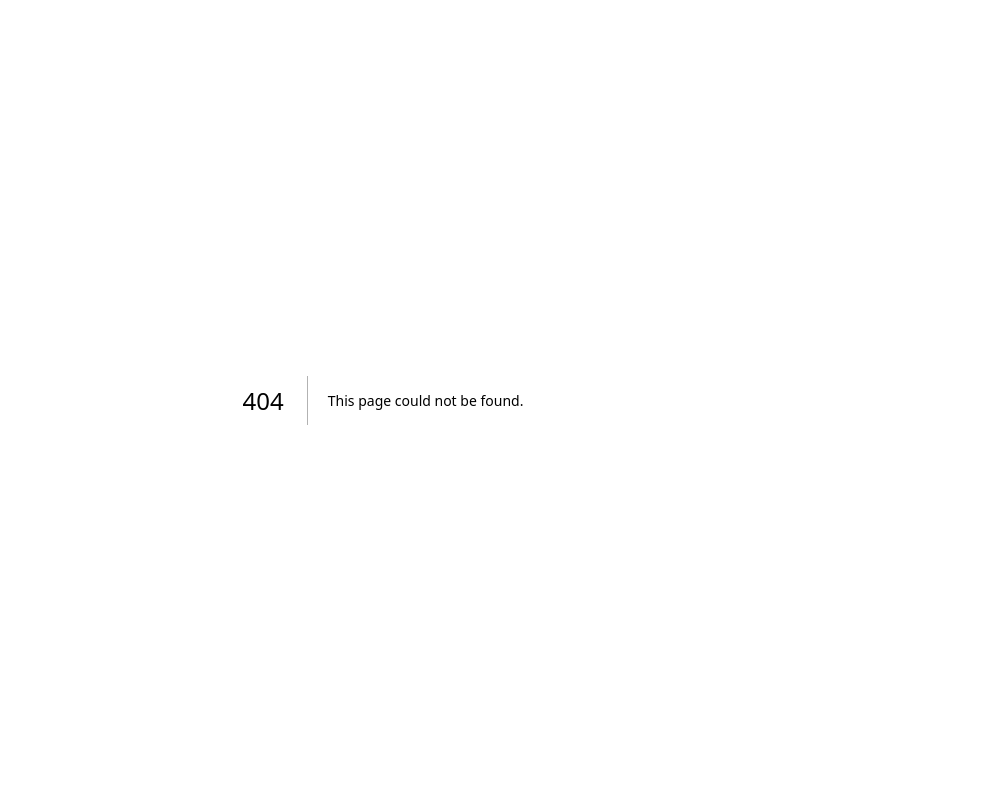
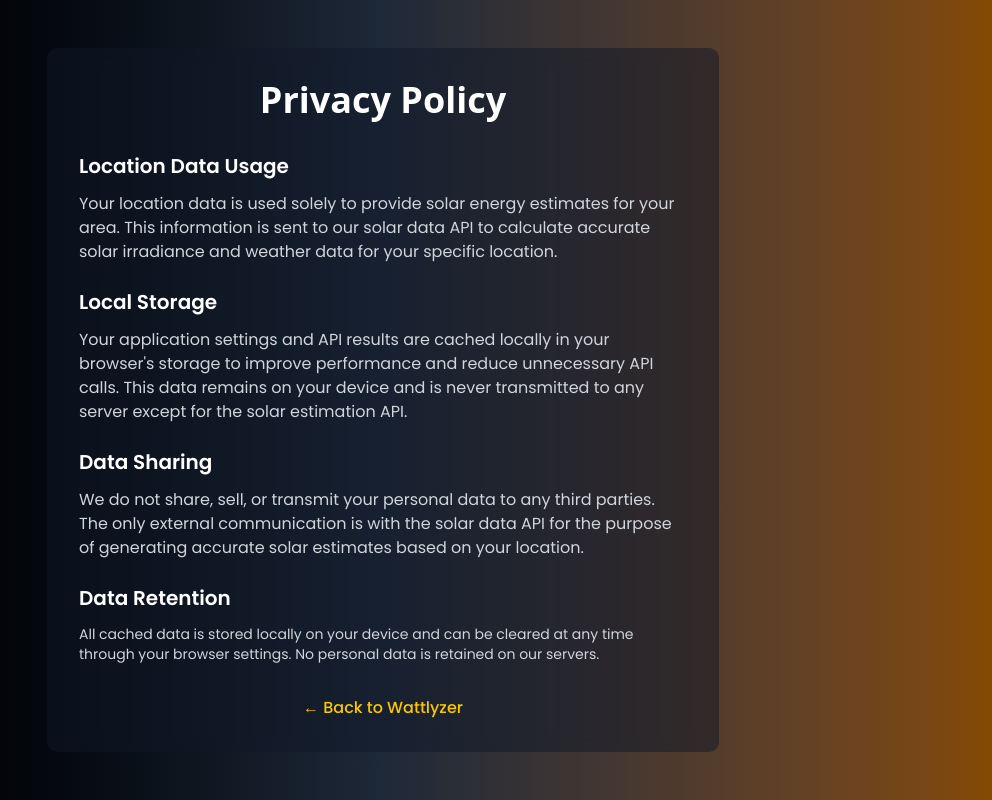
Before and after one commit to F1nal04/wattlyzer, a Next.js app: page /privacy in a window 1280 px wide. Before the commit this address had no page. Shown: the whole page, without its empty margins (257-1249 px from the left). Built offline with nearby package versions, Linux system fonts and the light colour scheme.

Commit message:
feat: add privacy policy page and link in footer

```diff
--- a/src/app/page.tsx
+++ b/src/app/page.tsx
@@ -716,6 +716,12 @@ export default function Home() {
           Legal Notice
         </a>
         <a
+          href="/privacy"
+          className="text-sm text-gray-400 hover:text-gray-300 transition-colors"
+        >
+          Privacy Policy
+        </a>
+        <a
           href="/settings"
           className="text-sm text-gray-400 hover:text-gray-300 transition-colors"
         >
--- /dev/null
+++ b/src/app/privacy/page.tsx
@@ -0,0 +1,77 @@
+import Link from "next/link";
+import type { Metadata } from "next";
+
+export const metadata: Metadata = {
+  title: "Privacy Policy",
+  description: "Privacy policy for wattlyzer - how we handle your data",
+};
+
+export default function Privacy() {
+  return (
+    <div className="min-h-screen bg-gradient-to-r from-black via-gray-800 to-yellow-800 flex flex-col items-center justify-center px-4">
+      <div className="max-w-2xl mx-auto bg-gray-900/50 rounded-lg p-8 backdrop-blur-sm">
+        <h1 className="text-4xl font-bold text-white text-center mb-8 font-sans">
+          Privacy Policy
+        </h1>
+
+        <div className="space-y-6 text-gray-300">
+          <section>
+            <h2 className="text-xl font-semibold text-white mb-3">
+              Location Data Usage
+            </h2>
+            <p>
+              Your location data is used solely to provide solar energy estimates
+              for your area. This information is sent to our solar data API to
+              calculate accurate solar irradiance and weather data for your specific
+              location.
+            </p>
+          </section>
+
+          <section>
+            <h2 className="text-xl font-semibold text-white mb-3">
+              Local Storage
+            </h2>
+            <p>
+              Your application settings and API results are cached locally in your
+              browser's storage to improve performance and reduce unnecessary API
+              calls. This data remains on your device and is never transmitted to
+              any server except for the solar estimation API.
+            </p>
+          </section>
+
+          <section>
+            <h2 className="text-xl font-semibold text-white mb-3">
+              Data Sharing
+            </h2>
+            <p>
+              We do not share, sell, or transmit your personal data to any third
+              parties. The only external communication is with the solar data API
+              for the purpose of generating accurate solar estimates based on your
+              location.
+            </p>
+          </section>
+
+          <section>
+            <h2 className="text-xl font-semibold text-white mb-3">
+              Data Retention
+            </h2>
+            <p className="text-sm">
+              All cached data is stored locally on your device and can be cleared
+              at any time through your browser settings. No personal data is
+              retained on our servers.
+            </p>
+          </section>
+        </div>
+
+        <div className="mt-8 text-center">
+          <Link
+            href="/"
+            className="text-yellow-400 hover:text-yellow-300 transition-colors font-medium"
+          >
+            ← Back to Wattlyzer
+          </Link>
+        </div>
+      </div>
+    </div>
+  );
+}
```
